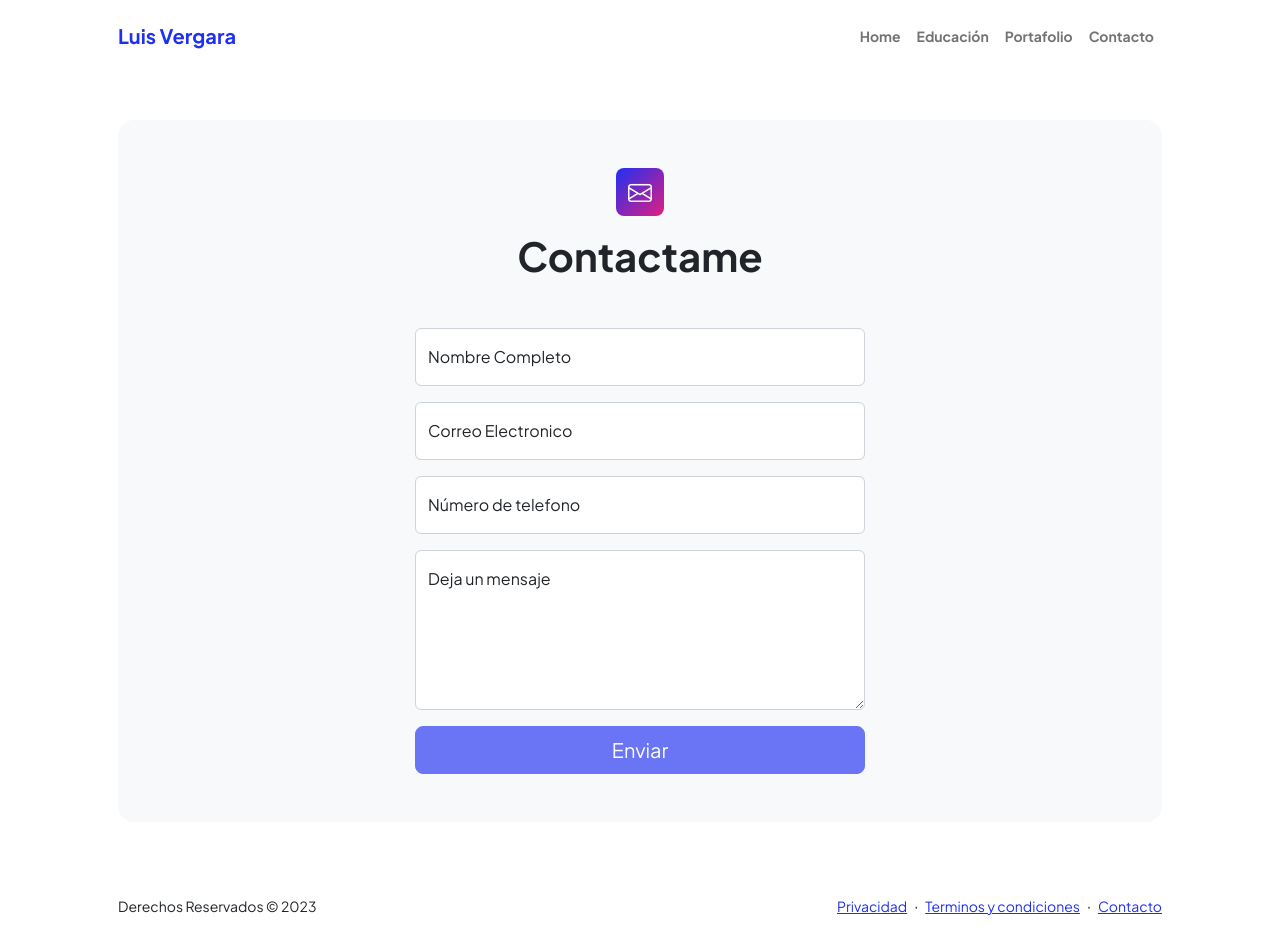
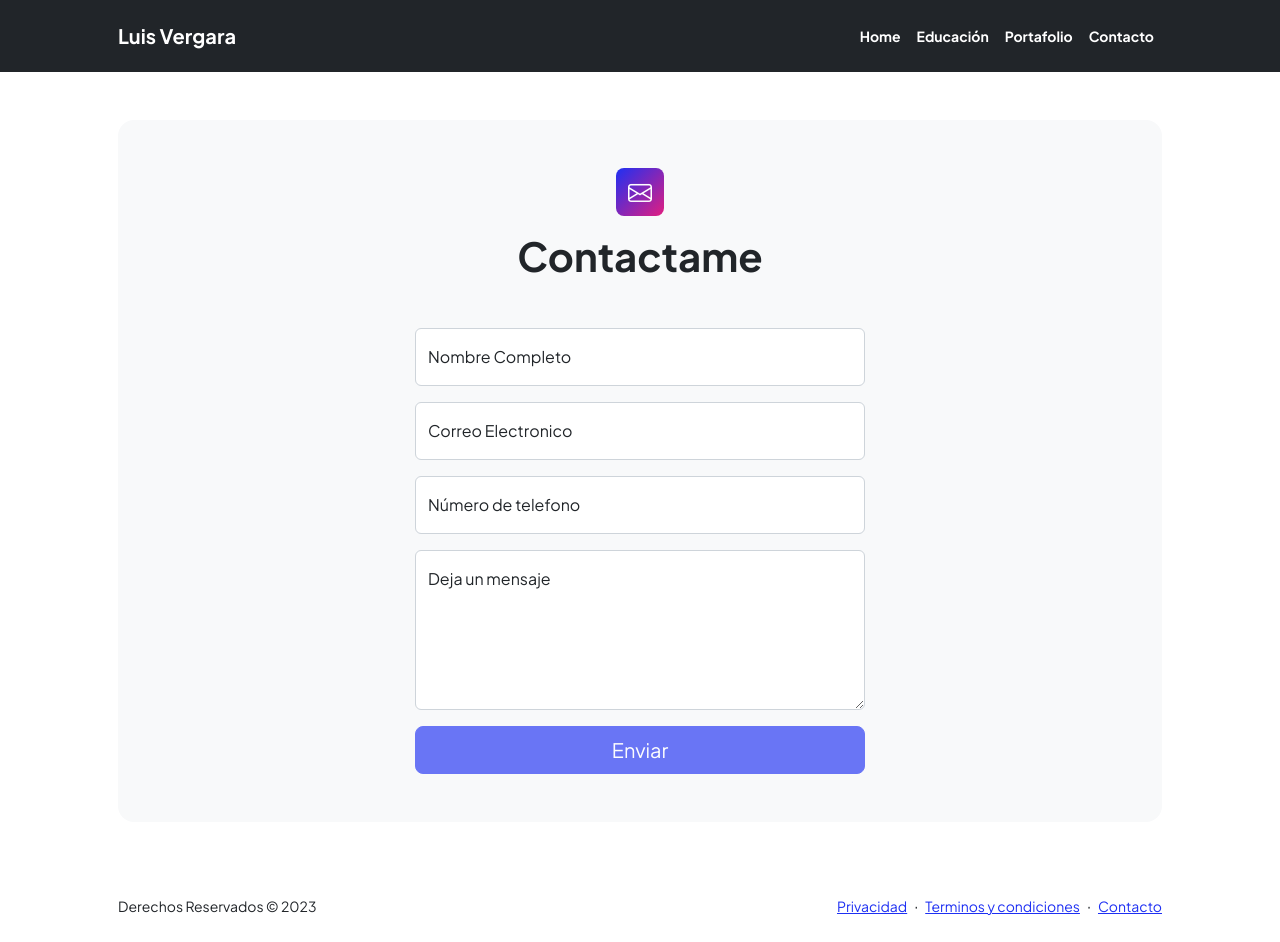
Before and after one commit to Tomas-Vergara-C/Luis-Vergara-Catalan.github.io, a plain HTML site: page contact.html in a window 1280 px wide. Drawn offline with nearby package versions, Linux system fonts and the light colour scheme.

Commit message:
se cambia colores a barra de navegación

```diff
--- a/contact.html
+++ b/contact.html
@@ -20,16 +20,16 @@
     <body class="d-flex flex-column">
         <main class="flex-shrink-0">
             <!-- Navigation-->
-            <nav class="navbar navbar-expand-lg navbar-light bg-white py-3">
+            <nav class="navbar navbar-expand-lg navbar-light bg-dark py-3">
                 <div class="container px-5">
-                    <a class="navbar-brand" href="index.html"><span class="fw-bolder text-primary">Luis Vergara</span></a>
+                    <a class="navbar-brand" href="index.html"><span class="fw-bolder text-white">Luis Vergara</span></a>
                     <button class="navbar-toggler" type="button" data-bs-toggle="collapse" data-bs-target="#navbarSupportedContent" aria-controls="navbarSupportedContent" aria-expanded="false" aria-label="Toggle navigation"><span class="navbar-toggler-icon"></span></button>
                     <div class="collapse navbar-collapse" id="navbarSupportedContent">
                         <ul class="navbar-nav ms-auto mb-2 mb-lg-0 small fw-bolder">
-                            <li class="nav-item"><a class="nav-link" href="index.html">Home</a></li>
-                            <li class="nav-item"><a class="nav-link" href="resume.html">Educación</a></li>
-                            <li class="nav-item"><a class="nav-link" href="projects.html">Portafolio</a></li>
-                            <li class="nav-item"><a class="nav-link" href="contact.html">Contacto</a></li>
+                            <li class="nav-item"><a class="nav-link text-white" href="index.html">Home</a></li>
+                            <li class="nav-item"><a class="nav-link text-white" href="resume.html">Educación</a></li>
+                            <li class="nav-item"><a class="nav-link text-white" href="projects.html">Portafolio</a></li>
+                            <li class="nav-item"><a class="nav-link text-white" href="contact.html">Contacto</a></li>
                         </ul>
                     </div>
                 </div>
```
Also changed, not shown: index.html (+6 -6 lines), projects.html (+6 -6 lines), resume.html (+6 -6 lines).
